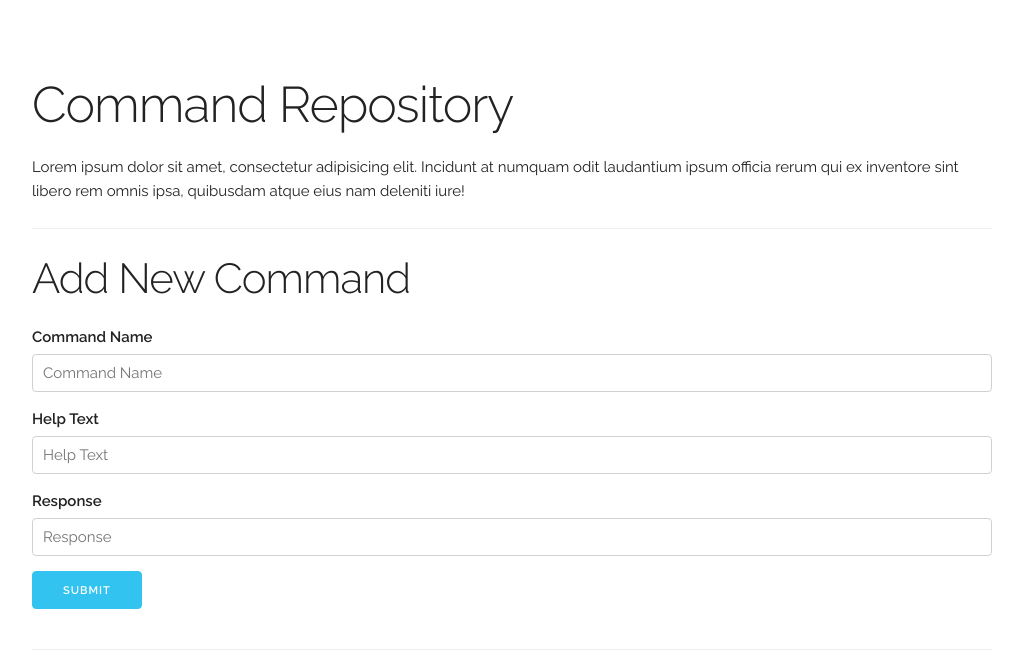
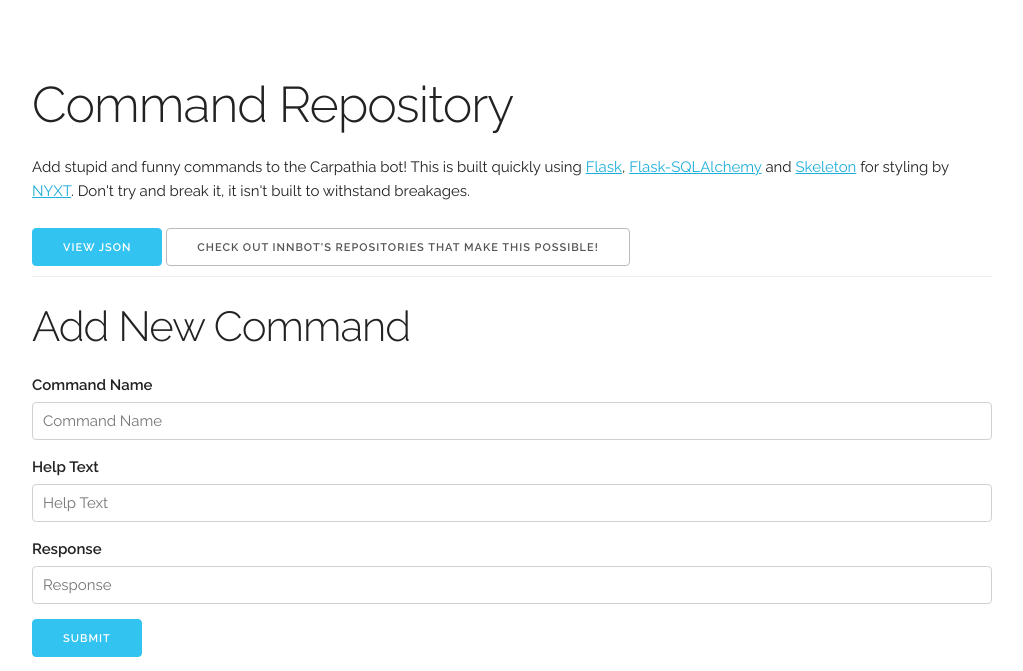
Before and after one commit to RelaySC/command-repository, a Flask app: page / in a window 1280 px wide. Shown: the top 671 px of the page, without its empty margins (128-1151 px from the left). Run offline with Flask 2, Linux system fonts and the light colour scheme; data that the repository does not hold is empty.

Commit message:
Replaced dummy text.

```diff
--- a/templates/index.html
+++ b/templates/index.html
@@ -28,7 +28,9 @@
         <div class="container">
             <div class="row">
                 <h1>Command Repository</h1>
-                <p>Lorem ipsum dolor sit amet, consectetur adipisicing elit. Incidunt at numquam odit laudantium ipsum officia rerum qui ex inventore sint libero rem omnis ipsa, quibusdam atque eius nam deleniti iure!</p>
+                <p>Add stupid and funny commands to the Carpathia bot! This is built quickly using <a href="http://flask.pocoo.org/">Flask</a>, <a href="http://flask-sqlalchemy.pocoo.org/">Flask-SQLAlchemy</a> and <a href="http://getskeleton.com/">Skeleton</a> for styling by <a href="https://nyxt.co">NYXT</a>. Don't try and break it, it isn't built to withstand breakages.</p>
+                <a class="button button-primary" href="/json">View JSON</a>
+                <a class="button" href="https://github.com/ImperialNewsNetwork/inn-bot#repositories">Check out INNBot's Repositories that make this possible!</a>
             </div>
             <div class="row">
                 <div class="separator"></div>
```
